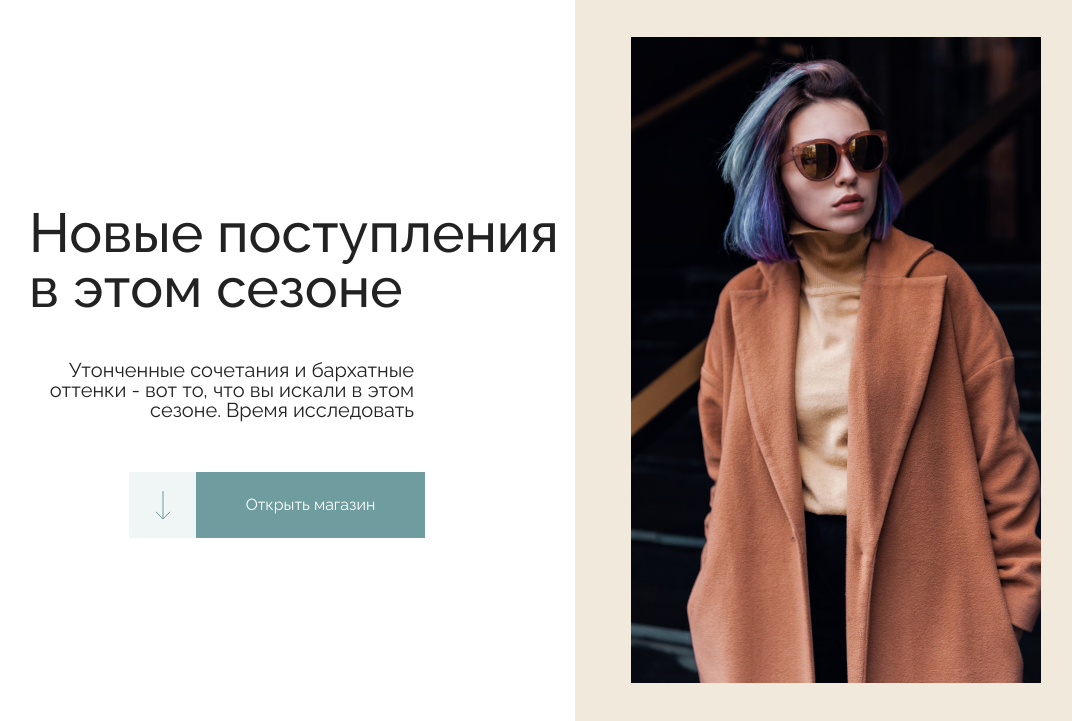
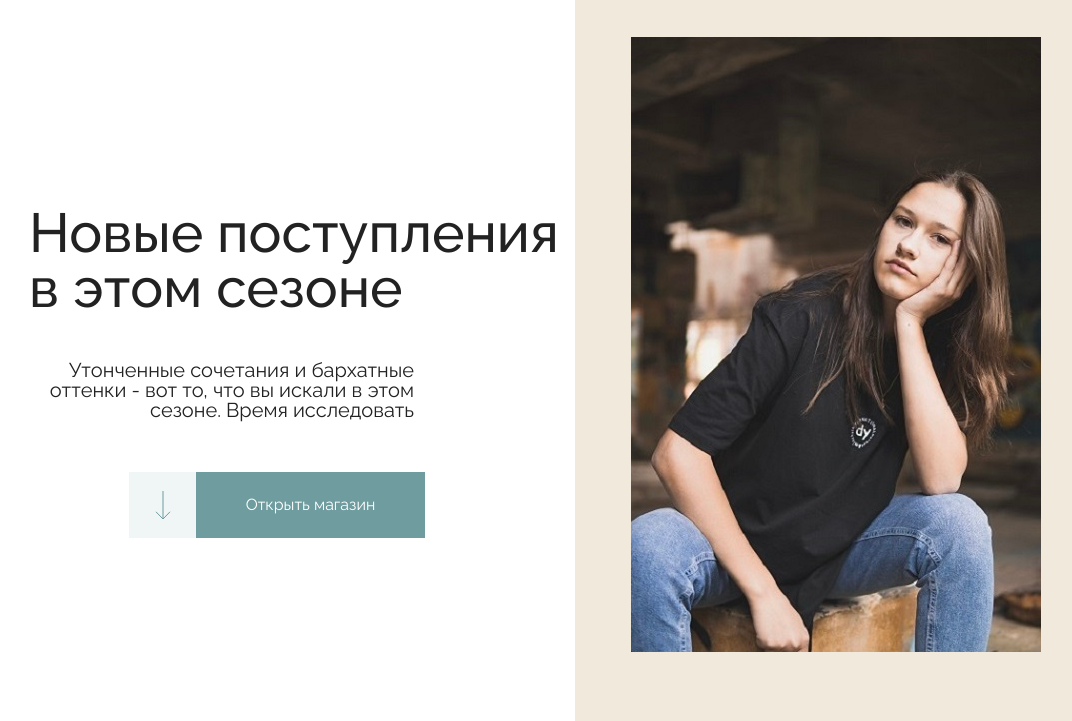
Before and after one commit to Mishael017/Darvy, a plain HTML site: page index.html in a window 1280 px wide. Shown: the part 79-800 px from the top of the page, without its empty margins (105-1177 px from the left). Drawn offline with Linux system fonts and the light colour scheme.

Commit message:
ментренрне

```diff
--- a/index.html
+++ b/index.html
@@ -72,7 +72,7 @@
                 </div>
 
                 <div class="header_slider">
-                    <img src="./img/Фото главное.png">
+                    <img src="./img/главное.png">
                 </div>
 
             </div>
```
Also changed, not shown: img/главное.png (renamed from img/_DSC0553.svg).
